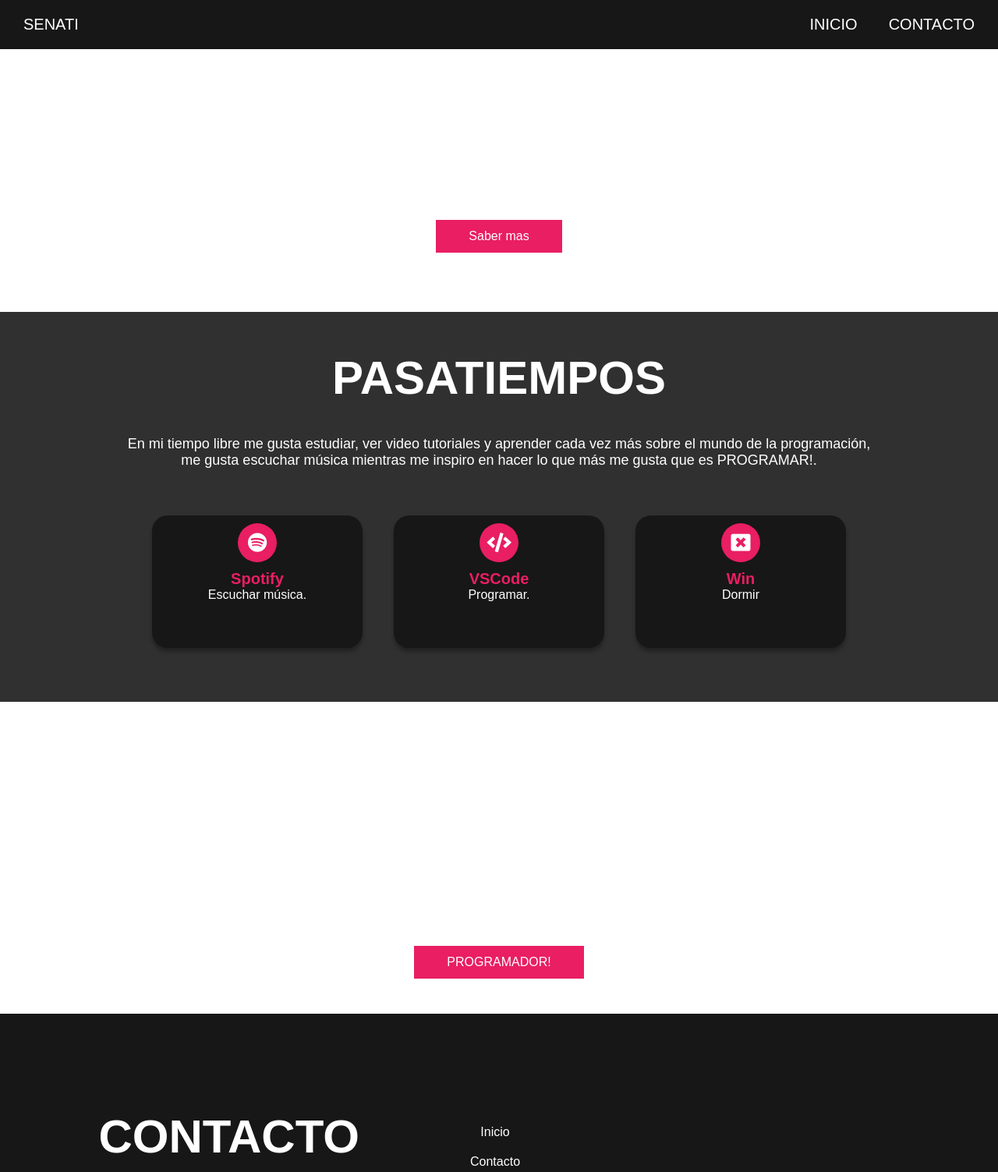
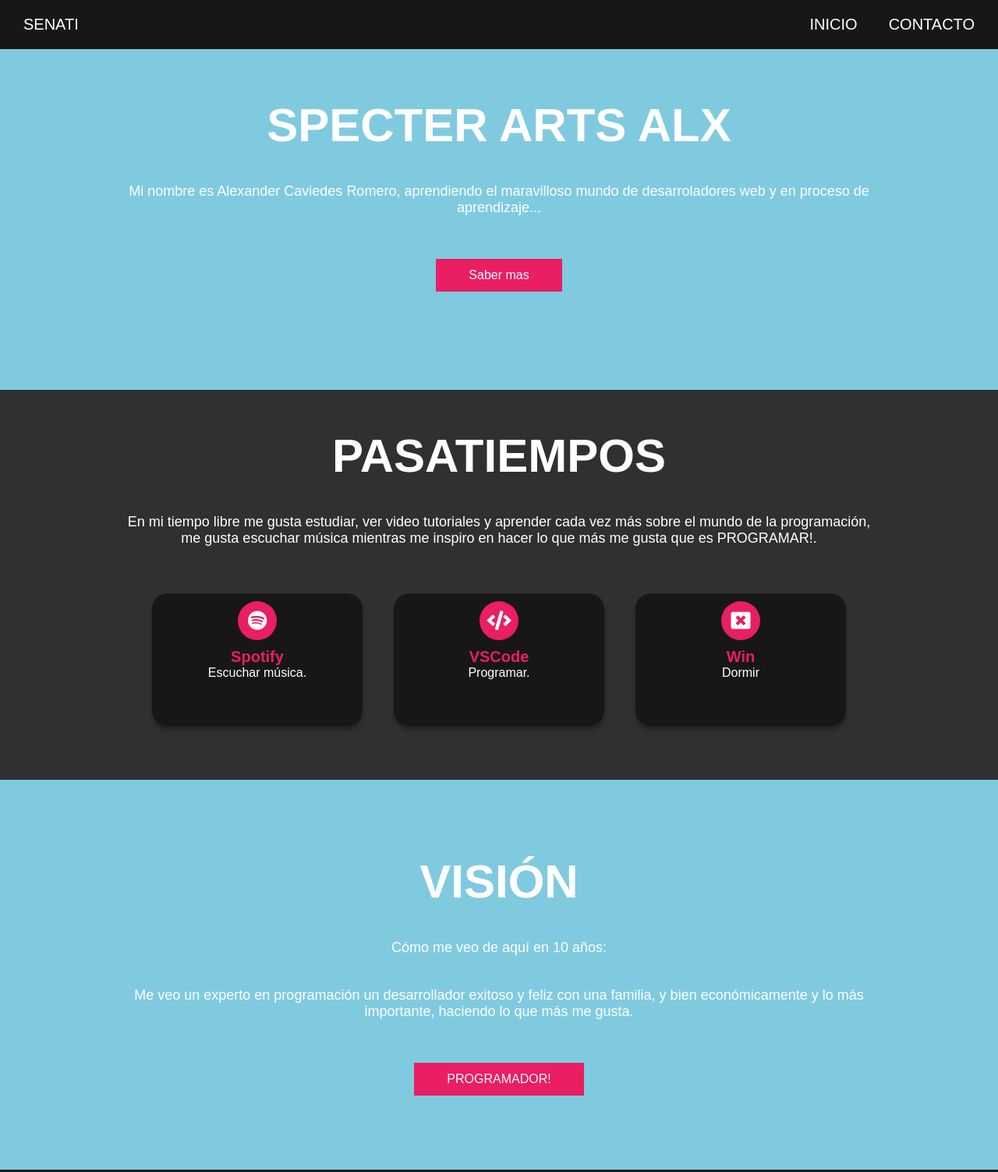
Before and after one commit to caviedesromeroalex/Examen-de-Habilidades, a plain HTML site: page index.html in a window 1280 px wide. Shown: the top 1503 px of the page at 78% size. Drawn offline with Linux system fonts and the light colour scheme; grey boxes are pictures that could not be loaded.

Commit message:
No lee imagenes

```diff
--- a/css/styles.css
+++ b/css/styles.css
@@ -51,12 +51,8 @@ body {
 }
 
 .header {
-    display: flex;
-    justify-content: center;
-    align-items: center;
-    height: 60vh;
-    background: url(img/header.jpg) no-repeat center;
-    background-size: cover;
+    padding: 50px 0;
+    background: #80cae0;
 }
 
 .title {
@@ -141,10 +137,8 @@ p {
 }
 
 .price {
-    background: url(img/visión.jpg) no-repeat center;
-    background-size: cover;
-    background-attachment: fixed;
-    text-align: center;
+    padding: 50px 0;
+    background: #80cae0;
 }
 
 .about {
```
Also changed, not shown: css/img/visión.jpg (added), 1 other file.
